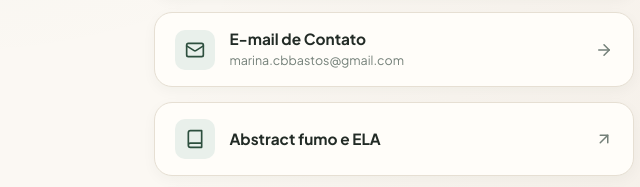
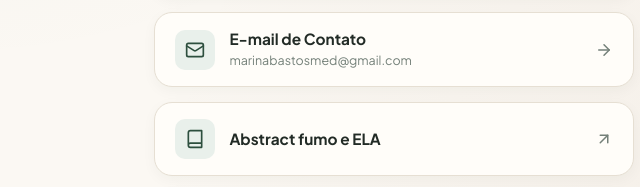
Before and after one commit to marinacbbastos/medicina, a plain HTML site: page links.html in a window 1280 px wide. Shown: the part 826-1013 px from the top of the page, 246-886 px from the left. Drawn offline with nearby package versions, Linux system fonts and the light colour scheme.

Commit message:
Atualiza e-mail do Linktree para marinabastosmed@gmail.com

```diff
--- a/links.html
+++ b/links.html
@@ -289,14 +289,14 @@
         </a>
 
         <!-- 7. E-mail -->
-        <a href="mailto:marina.cbbastos@gmail.com" class="link-pill">
+        <a href="mailto:marinabastosmed@gmail.com" class="link-pill">
           <div class="link-pill-left">
             <span class="link-icon-box" aria-hidden="true">
               <svg width="20" height="20" viewBox="0 0 24 24" fill="none" stroke="currentColor" stroke-width="2" stroke-linecap="round" stroke-linejoin="round"><rect width="20" height="16" x="2" y="4" rx="2"/><path d="m22 7-8.97 5.7a1.94 1.94 0 0 1-2.06 0L2 7"/></svg>
             </span>
             <div class="link-text-group">
               <span class="link-title">E-mail de Contato</span>
-              <span class="link-caption">marina.cbbastos@gmail.com</span>
+              <span class="link-caption">marinabastosmed@gmail.com</span>
             </div>
           </div>
           <svg class="link-arrow" width="18" height="18" viewBox="0 0 24 24" fill="none" stroke="currentColor" stroke-width="2" stroke-linecap="round" stroke-linejoin="round"><path d="M5 12h14"/><path d="m12 5 7 7-7 7"/></svg>
```
